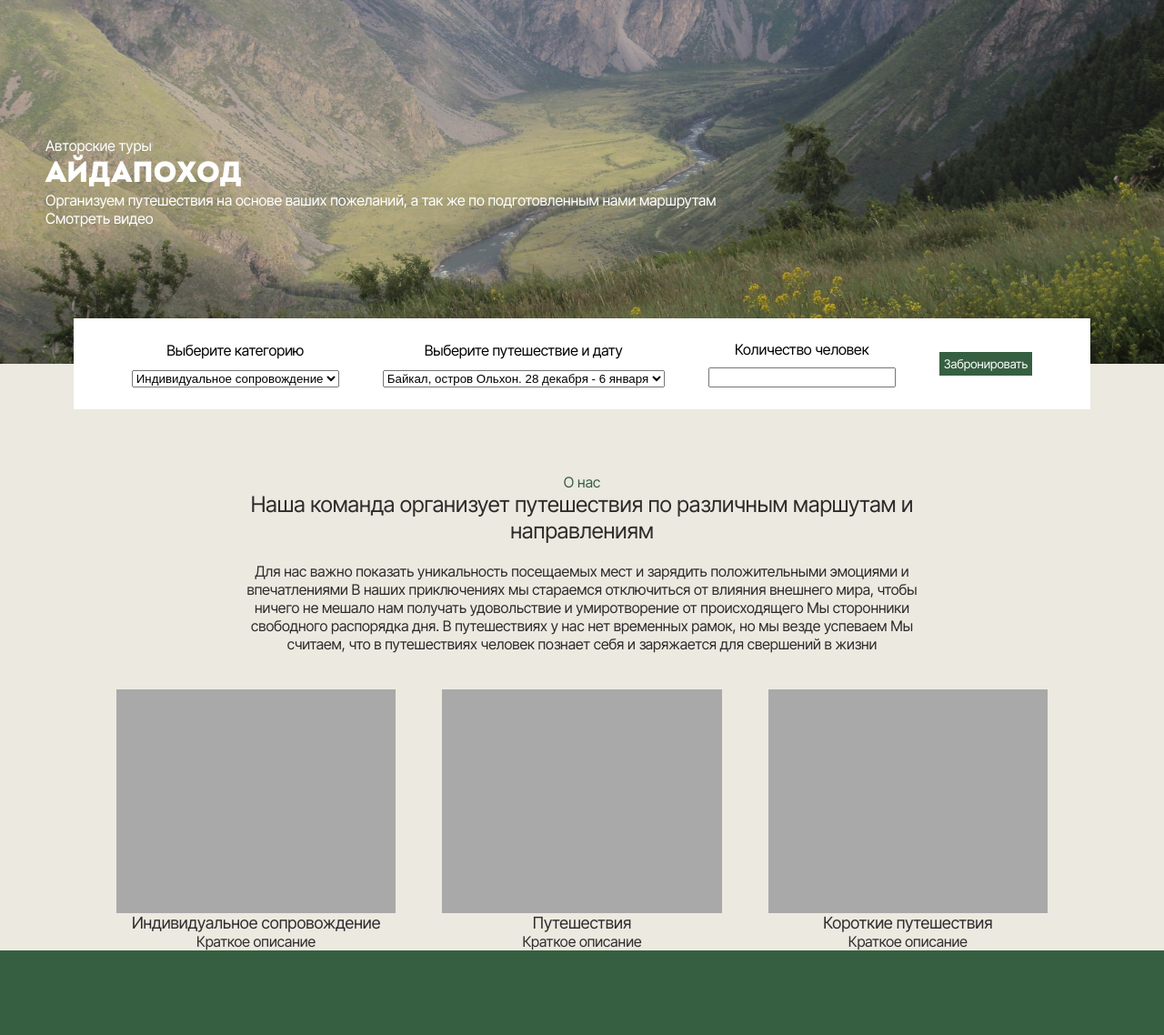
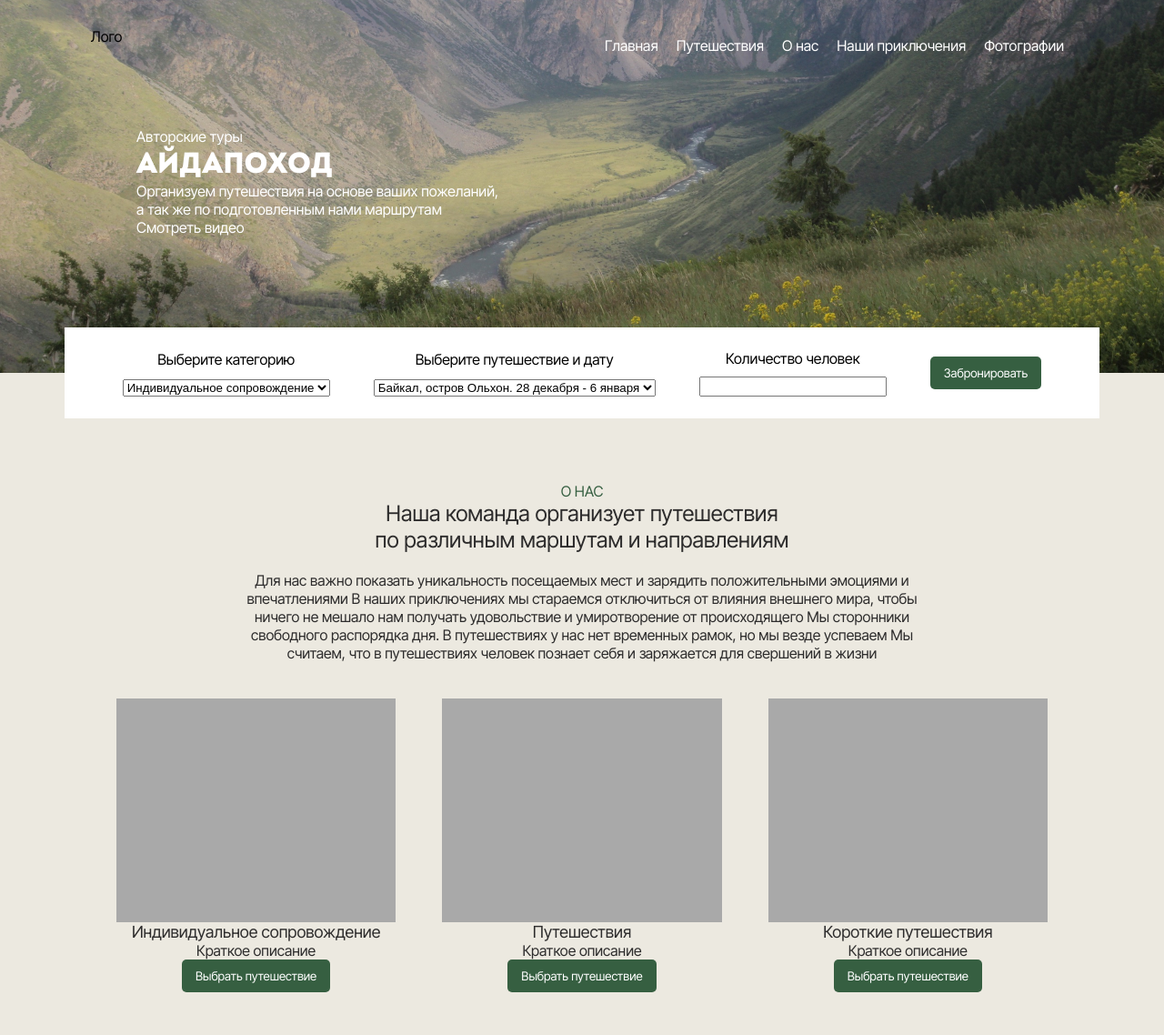
Before and after one commit to TwoMokko/travel, a PHP site: page / in a window 1280 px wide. Shown: the top 1138 px of the page at 91% size. Run offline with PHP 8.4, Linux system fonts and the light colour scheme; style sheets or scripts are compiled from the project's sources; some libraries are stand-ins or nearby versions.

Commit message:
Работа со стилями

```diff
--- a/css/main.scss
+++ b/css/main.scss
@@ -9,17 +9,33 @@ $color_light_gray: #fdfdfd;
 html, input { font-family: Inter_Tight, sans-serif; }
 body { background-color: $color_main; margin: 0; }
 
+.block.top {
+	position: relative; display: flex;
+	> div {
+		&:first-child { flex: auto; padding-top: 30px; padding-left: 100px; }
+		&:last-child {
+			flex: none; display: flex; padding-top: 30px; padding-right: 100px;
+			> div {  }
+		}
+	}
+}
+
+.block.menu {
+	> div {	color: white; padding: 10px; }
+}
+
 .block.hat {
 	position: relative;
 	> div {
 		&:first-child { background-position: bottom; background-image: url("pic/hat.jpg"); background-size: cover; position: absolute; top: 0; right: 0; bottom: 0; left: 0;}
 		&:last-child {
-			padding: 150px 50px; position: relative;
+			padding: 70px 150px 150px; position: relative;
 			> div {
-				&:nth-of-type(1) { color: white; }
-				&:nth-of-type(2) { color: white; font-family: Intro, sans-serif; font-size: xx-large; }
-				&:nth-of-type(3) { color: white; }
-				&:nth-of-type(4) { color: white;}
+				color: white;
+				&:nth-of-type(1) {}
+				&:nth-of-type(2) { font-family: Intro, sans-serif; font-size: xx-large; }
+				&:nth-of-type(3) {}
+				&:nth-of-type(4) {}
 			}
 		}
 	}
@@ -44,9 +60,7 @@ body { background-color: $color_main; margin: 0; }
 					> div { padding-bottom: 10px; }
 				}
 				&:nth-of-type(4) {
-					> input {
-						padding: 5px; background-color: $color_main_green; border: none; color: white;
-					}
+					> input { padding: 10px 15px; border-radius: 5px; background-color: $color_main_green; border: none; color: white; }
 				}
 			}
 		}
@@ -63,22 +77,29 @@ body { background-color: $color_main; margin: 0; }
 	}
 }
 .block.tour { display: flex; margin: 0 auto; padding: 0 10%; max-width: 1200px; text-align: center;
-	> div { width: 30%;
+	> div { width: 30%; padding-bottom: 50px;
 		&:not(:last-child) { margin-right: 5%; }
 		> div {
 			&:nth-of-type(1) { background-color: darkgray;  padding-top: 80%; }
 			&:nth-of-type(2) { color: $color_text_main; font-size: large; }
 			&:nth-of-type(3) { color: $color_text_main; }
 		}
+		> input { padding: 10px 15px; border-radius: 5px; background-color: $color_main_green; border: none; color: white; }
 	}
 }
-.block.adventure { height: 200px; background-color: $color_main_green; }
+.block.adventure {
+	padding: 50px; background-position: center; background-image: url("pic/story.jpg"); background-size: cover;
+	> div { text-align: center;
+		> div { font-family: Intro, sans-serif; font-size: xx-large; color: white; margin-bottom: 10px; }
+		> input { padding: 10px 15px; border-radius: 5px; background-color: transparent; border: 2px solid white; color: white; }
+	}
+}
 .block.photo { height: 400px; }
 
 
 
 .block.footer {
-	background-color: $color_main_green;
+	background-color: $color_main_green; color: white;
 	> div {
 		display: flex; justify-content: space-evenly; text-align: center;  width: 100%; max-width: 1200px; margin: 0 auto;
 		> div {
--- a/index.php
+++ b/index.php
@@ -1,4 +1,9 @@
 <?php
+
+    require 'templates/top.tpl';
+    require 'templates/footer.tpl';
+    require 'templates/main.tpl';
+
 
     function Title(): string {
         return 'Главная';
@@ -7,11 +12,12 @@
     function Head() {
         ?><div class = "block hat">
             <div></div>
+            <?php Top(); ?>
             <div>
                 <div>Авторские туры</div>
                 <div>АйДаПоход</div>
                 <div>Организуем путешествия на основе ваших пожеланий,
-					а так же по подготовленным нами маршрутам</div>
+					<br>а так же по подготовленным нами маршрутам</div>
                 <div>Смотреть видео</div>
             </div>
         </div><?php
@@ -52,8 +58,9 @@
 
 		</div>
 		<div class = "block about_us">
-			<div>О нас</div>
-			<div>Наша команда организует путешествия по различным маршутам и направлениям</div>
+			<div>О НАС</div>
+			<div>Наша команда организует путешествия
+                <br>по различным маршутам и направлениям</div>
 			<div>
 				Для нас важно показать уникальность посещаемых мест и зарядить положительными эмоциями и впечатлениями
 				В наших приключениях мы стараемся отключиться от влияния внешнего мира, чтобы ничего не мешало нам получать удовольствие и умиротворение от происходящего
@@ -66,21 +73,29 @@
 				<div></div>
 				<div>Индивидуальное сопровождение</div>
 				<div>Краткое описание</div>
+                <input type = "button" value = "Выбрать путешествие">
 			</div>
 			<div>
 				<div></div>
 				<div>Путешествия</div>
 				<div>Краткое описание</div>
+                <input type = "button" value = "Выбрать путешествие">
 			</div>
 			<div>
 				<div></div>
 				<div>Короткие путешествия</div>
 				<div>Краткое описание</div>
+                <input type = "button" value = "Выбрать путешествие">
 			</div>
 		</div>
-		<div class = "block adventure"></div>
+		<div class = "block adventure">
+            <div>
+                <div>Наши приключения</div>
+                <input type = "button" value = "Читать">
+            </div>
+
+
+
+        </div>
 		<div class = "block photo"><?php
 	}
-
-    require 'templates/footer.tpl';
-    require 'templates/main.tpl';
--- a/templates/footer.tpl
+++ b/templates/footer.tpl
@@ -14,7 +14,7 @@
                     <div>+7-909-545-11-29</div>
                 </div>
                 <div>
-                    <div>Туры</div>
+                    <div>Путешествия</div>
                     <div>О нас</div>
                 </div>
                 <input type = "button" value = "Написать">
--- /dev/null
+++ b/templates/top.tpl
@@ -0,0 +1,20 @@
+<?php
+
+    function Top() {
+        ?><div class = "block top">
+            <div>
+                <div>Лого</div>
+            </div>
+           <?php Menu(); ?>
+        </div><?php
+    }
+
+    function Menu() {
+        ?><div class = "block menu">
+            <div>Главная</div>
+            <div>Путешествия</div>
+            <div>О нас</div>
+            <div>Наши приключения</div>
+            <div>Фотографии</div>
+        </div><?php
+    }
```
Also changed, not shown: other parts of css/main.scss (+19 -7 lines).
